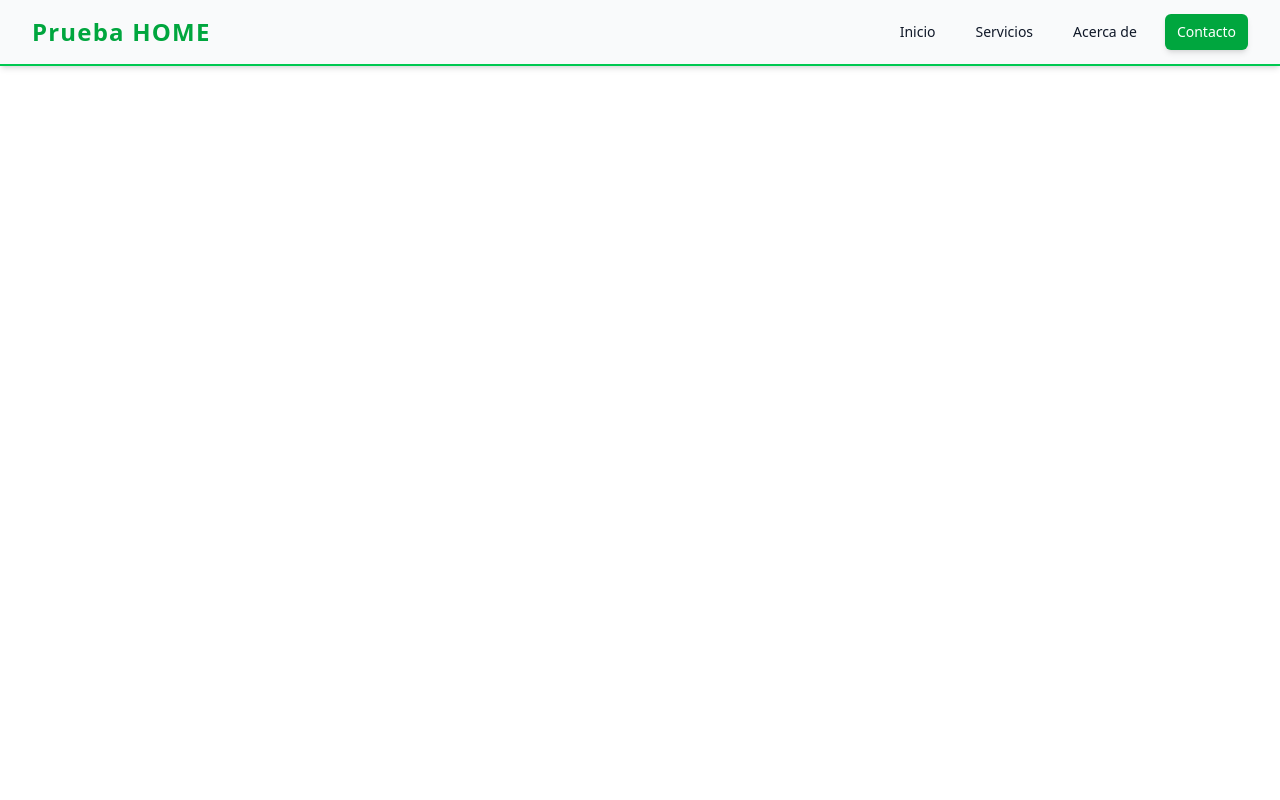
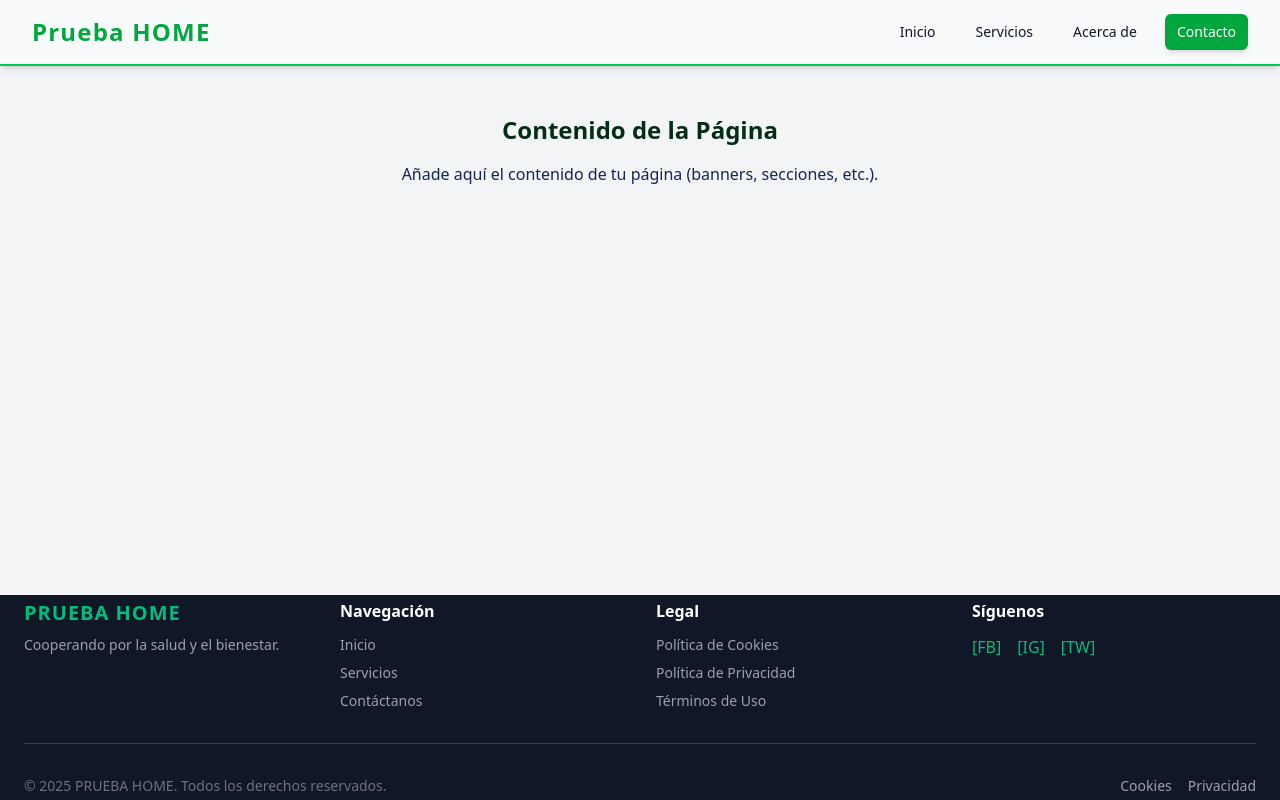
Before and after one commit to Luisrc07/CICS, a Django app: page /Servicios/ in a window 1280 px wide. Run offline with Django 5.2, Linux system fonts and the light colour scheme; some libraries are stand-ins or nearby versions.

Commit message:
navbar and footer

```diff
--- a/CICSCP/ProyectWebAPP/templates/ProyectWebAPP/Servicios.html
+++ b/CICSCP/ProyectWebAPP/templates/ProyectWebAPP/Servicios.html
@@ -7,7 +7,8 @@
     <title>Inicio</title>
     {% tailwind_css %}
 </head>
-<body class="bg-gray-100 text-center ">
+
+<body class="min-h-screen flex flex-col bg-gray-100 text-center">
 
     <nav class="bg-gray-50 shadow-md border-b-2 border-green-500">
         <div class="max-w-7xl mx-auto px-4 sm:px-6 lg:px-8">
@@ -48,7 +49,71 @@
         </div>
     </nav>
 
+    <main class="flex-grow max-w-7xl mx-auto p-4">
+        <h1 class="text-2xl font-bold mt-8 text-green-950">Contenido de la Página</h1>
+        <p class="mt-4 text-gray-700; text-blue-950 ">Añade aquí el contenido de tu página (banners, secciones, etc.).</p>
+        </main>
+
+    <footer class="bg-gray-900">
+        <div class="max-w-7x4 mx-auto px-4 sm:px-6 lg:px-6 py-6 md:py-1">
+
+            <div class="grid grid-cols-2 md:grid-cols-4 gap-8 border-b border-gray-700 pb-8 mb-8 text-center md:text-left">
+
+                <div class="col-span-2 md:col-span-1">
+                    <h3 class="text-emerald-500 text-xl font-bold tracking-wider">
+                        PRUEBA HOME
+                    </h3>
+                    <p class="text-gray-400 text-sm mt-2">
+                        Cooperando por la salud y el bienestar.
+                    </p>
+                </div>
+
+                <div>
+                    <h4 class="text-white font-semibold mb-3">Navegación</h4>
+                    <ul class="space-y-2 text-sm">
+                        <li><a href="#" class="text-gray-400 hover:text-emerald-500 transition duration-150">Inicio</a></li>
+                        <li><a href="#" class="text-gray-400 hover:text-emerald-500 transition duration-150">Servicios</a></li>
+                        <li><a href="#" class="text-gray-400 hover:text-emerald-500 transition duration-150">Contáctanos</a></li>
+                    </ul>
+                </div>
+
+                <div>
+                    <h4 class="text-white font-semibold mb-3">Legal</h4>
+                    <ul class="space-y-2 text-sm">
+                        <li><a href="#" class="text-gray-400 hover:text-emerald-500 transition duration-150">Política de Cookies</a></li>
+                        <li><a href="#" class="text-gray-400 hover:text-emerald-500 transition duration-150">Política de Privacidad</a></li>
+                        <li><a href="#" class="text-gray-400 hover:text-emerald-500 transition duration-150">Términos de Uso</a></li>
+                    </ul>
+                </div>
+
+                <div>
+                    <h4 class="text-white font-semibold mb-3">Síguenos</h4>
+                    <div class="flex space-x-4 justify-center md:justify-start text-emerald-500">
+                        <span>[FB]</span>
+                        <span>[IG]</span>
+                        <span>[TW]</span>
+                    </div>
+                </div>
+            </div>
+
+            <div class="text-center md:flex md:justify-between items-center text-sm">
+                <p class="text-gray-500 order-2 md:order-1 mt-4 md:mt-0">
+                    &copy; <span id="current-year"></span> PRUEBA HOME. Todos los derechos reservados.
+                </p>
+
+                <div class="flex justify-center space-x-4 text-gray-400 order-1 md:order-2">
+                    <a href="#" class="hover:text-emerald-500">Cookies</a>
+                    <a href="#" class="hover:text-emerald-500">Privacidad</a>
+                </div>
+            </div>
+        </div>
+    </footer>
+
     <script>
+        // Script para el año actual
+        document.getElementById('current-year').textContent = new Date().getFullYear();
+
+        // Script para el menú móvil del Navbar
         document.getElementById('mobile-menu-button').addEventListener('click', function() {
             var menu = document.getElementById('mobile-menu');
             menu.classList.toggle('hidden');
--- a/CICSCP/theme/static/css/dist/styles.css
+++ b/CICSCP/theme/static/css/dist/styles.css
@@ -9,13 +9,16 @@
     --font-mono: ui-monospace, SFMono-Regular, Menlo, Monaco, Consolas, "Liberation Mono",
       "Courier New", monospace;
     --color-red-600: oklch(57.7% 0.245 27.325);
+    --color-lime-950: oklch(27.4% 0.072 132.109);
     --color-green-100: oklch(96.2% 0.044 156.743);
     --color-green-500: oklch(72.3% 0.219 149.579);
     --color-green-600: oklch(62.7% 0.194 149.214);
     --color-green-700: oklch(52.7% 0.154 150.069);
+    --color-green-950: oklch(26.6% 0.065 152.934);
     --color-emerald-300: oklch(84.5% 0.143 164.978);
     --color-emerald-400: oklch(76.5% 0.177 163.223);
     --color-emerald-500: oklch(69.6% 0.17 162.48);
+    --color-blue-950: oklch(28.2% 0.091 267.935);
     --color-indigo-200: oklch(87% 0.065 274.039);
     --color-indigo-600: oklch(51.1% 0.262 276.966);
     --color-indigo-700: oklch(45.7% 0.24 277.023);
@@ -563,6 +566,15 @@
   .z-30 {
     z-index: 30;
   }
+  .order-1 {
+    order: 1;
+  }
+  .order-2 {
+    order: 2;
+  }
+  .col-span-2 {
+    grid-column: span 2 / span 2;
+  }
   .container {
     width: 100%;
   }
@@ -603,6 +615,9 @@
   .my-10 {
     margin-block: calc(var(--spacing) * 10);
   }
+  .mt-2 {
+    margin-top: calc(var(--spacing) * 2);
+  }
   .mt-4 {
     margin-top: calc(var(--spacing) * 4);
   }
@@ -615,6 +630,9 @@
   .mt-10 {
     margin-top: calc(var(--spacing) * 10);
   }
+  .mt-12 {
+    margin-top: calc(var(--spacing) * 12);
+  }
   .mt-16 {
     margin-top: calc(var(--spacing) * 16);
   }
@@ -624,8 +642,14 @@
   .mb-2 {
     margin-bottom: calc(var(--spacing) * 2);
   }
+  .mb-3 {
+    margin-bottom: calc(var(--spacing) * 3);
+  }
   .mb-6 {
     margin-bottom: calc(var(--spacing) * 6);
+  }
+  .mb-8 {
+    margin-bottom: calc(var(--spacing) * 8);
   }
   .alert {
     display: grid;
@@ -741,6 +765,9 @@
   .h-screen {
     height: 100vh;
   }
+  .min-h-screen {
+    min-height: 100vh;
+  }
   .w-5 {
     width: calc(var(--spacing) * 5);
   }
@@ -765,6 +792,9 @@
   .max-w-4xl {
     max-width: var(--container-4xl);
   }
+  .max-w-7 {
+    max-width: calc(var(--spacing) * 7);
+  }
   .max-w-7xl {
     max-width: var(--container-7xl);
   }
@@ -776,6 +806,9 @@
   }
   .flex-shrink-0 {
     flex-shrink: 0;
+  }
+  .flex-grow {
+    flex-grow: 1;
   }
   .-translate-x-1\/2 {
     --tw-translate-x: calc(calc(1/2 * 100%) * -1);
@@ -797,6 +830,9 @@
   }
   .grid-cols-1 {
     grid-template-columns: repeat(1, minmax(0, 1fr));
+  }
+  .grid-cols-2 {
+    grid-template-columns: repeat(2, minmax(0, 1fr));
   }
   .flex-col {
     flex-direction: column;
@@ -844,6 +880,11 @@
   .gap-x-8 {
     column-gap: calc(var(--spacing) * 8);
   }
+  :where(.space-x-4 > :not(:last-child)) {
+    --tw-space-x-reverse: 0;
+    margin-inline-start: calc(calc(var(--spacing) * 4) * var(--tw-space-x-reverse));
+    margin-inline-end: calc(calc(var(--spacing) * 4) * calc(1 - var(--tw-space-x-reverse)));
+  }
   .gap-y-2 {
     row-gap: calc(var(--spacing) * 2);
   }
@@ -895,6 +936,9 @@
   .border-emerald-500 {
     border-color: var(--color-emerald-500);
   }
+  .border-gray-700 {
+    border-color: var(--color-gray-700);
+  }
   .border-green-500 {
     border-color: var(--color-green-500);
   }
@@ -1026,6 +1070,12 @@
   .py-3 {
     padding-block: calc(var(--spacing) * 3);
   }
+  .py-6 {
+    padding-block: calc(var(--spacing) * 6);
+  }
+  .py-8 {
+    padding-block: calc(var(--spacing) * 8);
+  }
   .py-24 {
     padding-block: calc(var(--spacing) * 24);
   }
@@ -1034,6 +1084,9 @@
   }
   .pb-3 {
     padding-bottom: calc(var(--spacing) * 3);
+  }
+  .pb-8 {
+    padding-bottom: calc(var(--spacing) * 8);
   }
   .pl-4 {
     padding-left: calc(var(--spacing) * 4);
@@ -1134,6 +1187,9 @@
   .text-black {
     color: var(--color-black);
   }
+  .text-blue-950 {
+    color: var(--color-blue-950);
+  }
   .text-emerald-500 {
     color: var(--color-emerald-500);
   }
@@ -1157,6 +1213,9 @@
   }
   .text-green-600 {
     color: var(--color-green-600);
+  }
+  .text-green-950 {
+    color: var(--color-green-950);
   }
   .text-white {
     color: var(--color-white);
@@ -1232,6 +1291,14 @@
   .ease-in-out {
     --tw-ease: var(--ease-in-out);
     transition-timing-function: var(--ease-in-out);
+  }
+  .text-shadow-lime-950 {
+    --tw-text-shadow-color: oklch(27.4% 0.072 132.109);
+  }
+  @supports (color: color-mix(in lab, red, red)) {
+    .text-shadow-lime-950 {
+      --tw-text-shadow-color: color-mix(in oklab, var(--color-lime-950) var(--tw-text-shadow-alpha), transparent);
+    }
   }
   @media (hover: hover) {
     .group-hover\:text-indigo-200:is(:where(.group):hover *) {
@@ -1461,6 +1528,21 @@
     }
   }
   @media (width >= 48rem) {
+    .md\:order-1 {
+      order: 1;
+    }
+  }
+  @media (width >= 48rem) {
+    .md\:order-2 {
+      order: 2;
+    }
+  }
+  @media (width >= 48rem) {
+    .md\:col-span-1 {
+      grid-column: span 1 / span 1;
+    }
+  }
+  @media (width >= 48rem) {
     .md\:mt-0 {
       margin-top: calc(var(--spacing) * 0);
     }
@@ -1487,8 +1569,23 @@
     }
   }
   @media (width >= 48rem) {
+    .md\:grid-cols-4 {
+      grid-template-columns: repeat(4, minmax(0, 1fr));
+    }
+  }
+  @media (width >= 48rem) {
     .md\:flex-row {
       flex-direction: row;
+    }
+  }
+  @media (width >= 48rem) {
+    .md\:justify-between {
+      justify-content: space-between;
+    }
+  }
+  @media (width >= 48rem) {
+    .md\:justify-start {
+      justify-content: flex-start;
     }
   }
   @media (width >= 48rem) {
@@ -1503,6 +1600,36 @@
       object-position: center;
     }
   }
+  @media (width >= 48rem) {
+    .md\:py-1 {
+      padding-block: calc(var(--spacing) * 1);
+    }
+  }
+  @media (width >= 48rem) {
+    .md\:py-4 {
+      padding-block: calc(var(--spacing) * 4);
+    }
+  }
+  @media (width >= 48rem) {
+    .md\:py-5 {
+      padding-block: calc(var(--spacing) * 5);
+    }
+  }
+  @media (width >= 48rem) {
+    .md\:py-6 {
+      padding-block: calc(var(--spacing) * 6);
+    }
+  }
+  @media (width >= 48rem) {
+    .md\:py-12 {
+      padding-block: calc(var(--spacing) * 12);
+    }
+  }
+  @media (width >= 48rem) {
+    .md\:text-left {
+      text-align: left;
+    }
+  }
   @media (width >= 64rem) {
     .lg\:mx-0 {
       margin-inline: calc(var(--spacing) * 0);
@@ -1521,6 +1648,11 @@
   @media (width >= 64rem) {
     .lg\:gap-x-10 {
       column-gap: calc(var(--spacing) * 10);
+    }
+  }
+  @media (width >= 64rem) {
+    .lg\:px-6 {
+      padding-inline: calc(var(--spacing) * 6);
     }
   }
   @media (width >= 64rem) {
@@ -1793,6 +1925,11 @@
   inherits: false;
   initial-value: 0;
 }
+@property --tw-space-x-reverse {
+  syntax: "*";
+  inherits: false;
+  initial-value: 0;
+}
 @property --tw-border-style {
   syntax: "*";
   inherits: false;
@@ -1978,6 +2115,15 @@
   syntax: "*";
   inherits: false;
 }
+@property --tw-text-shadow-color {
+  syntax: "*";
+  inherits: false;
+}
+@property --tw-text-shadow-alpha {
+  syntax: "<percentage>";
+  inherits: false;
+  initial-value: 100%;
+}
 @property --tw-scale-x {
   syntax: "*";
   inherits: false;
@@ -2002,11 +2148,6 @@
   syntax: "*";
   initial-value: "";
   inherits: false;
-}
-@property --tw-space-x-reverse {
-  syntax: "*";
-  inherits: false;
-  initial-value: 0;
 }
 @layer properties {
   @supports ((-webkit-hyphens: none) and (not (margin-trim: inline))) or ((-moz-orient: inline) and (not (color:rgb(from red r g b)))) {
@@ -2020,6 +2161,7 @@
       --tw-skew-x: initial;
       --tw-skew-y: initial;
       --tw-space-y-reverse: 0;
+      --tw-space-x-reverse: 0;
       --tw-border-style: solid;
       --tw-gradient-position: initial;
       --tw-gradient-from: #0000;
@@ -2062,12 +2204,13 @@
       --tw-drop-shadow-size: initial;
       --tw-duration: initial;
       --tw-ease: initial;
+      --tw-text-shadow-color: initial;
+      --tw-text-shadow-alpha: 100%;
       --tw-scale-x: 1;
       --tw-scale-y: 1;
       --tw-scale-z: 1;
       --tw-outline-style: solid;
       --tw-content: "";
-      --tw-space-x-reverse: 0;
-    }
-  }
-}
+    }
+  }
+}
```
